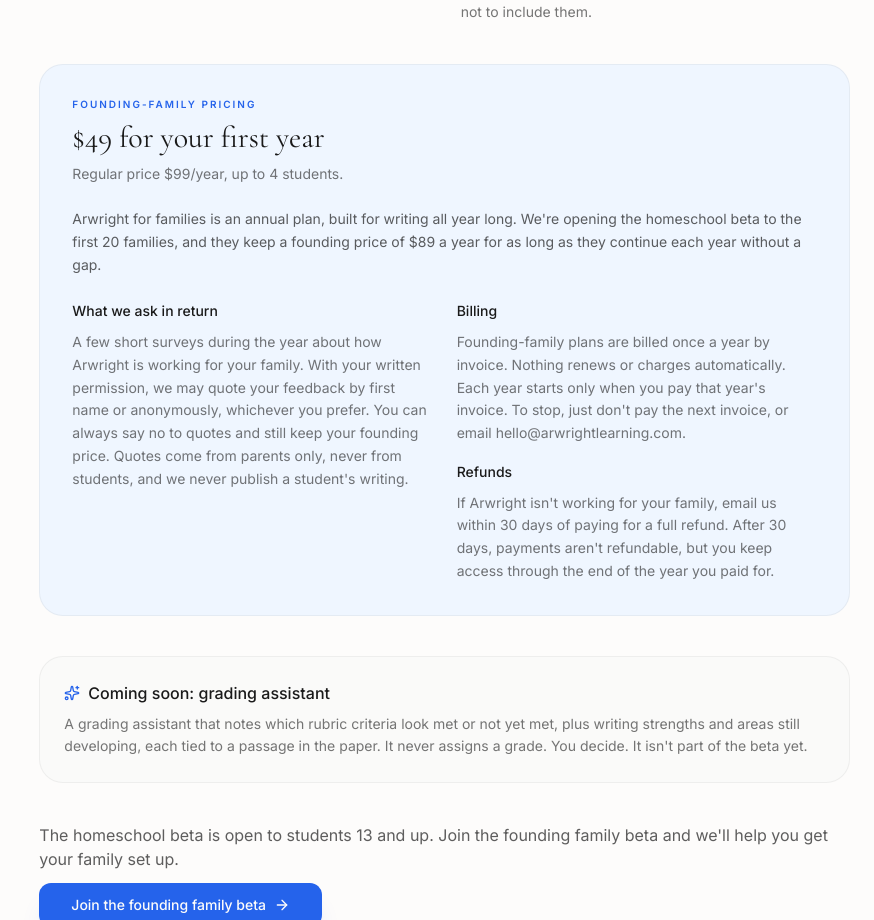
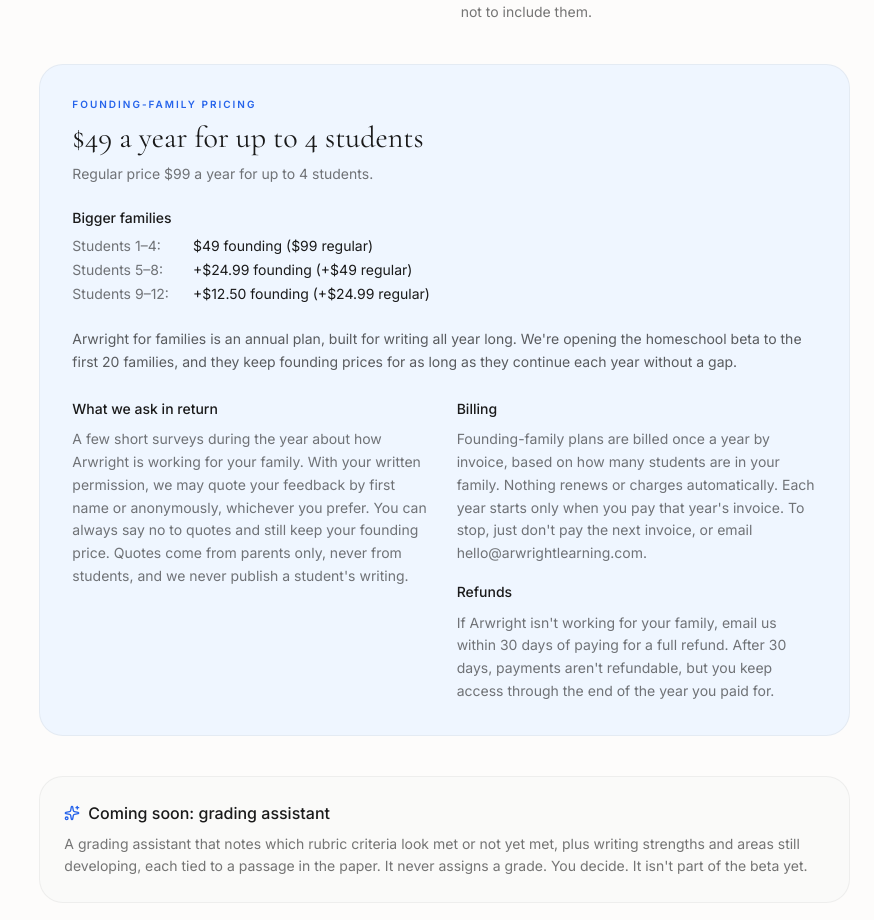
Before and after one commit to Watch1Do1/Arwright-Placeholder, a React (Vite) app: page / in a window 1280 px wide. Shown: the part 2665-3585 px from the top of the page, without its empty margins (406-1280 px from the left). Built offline with nearby package versions, Linux system fonts and the light colour scheme.

Commit message:
Homeschool pricing: $49 a year for up to 4 students (founding; regular $99), Bigger families blocks for students 5-8 and 9-12, billing by number of students; drop the $89 line

```diff
--- a/src/components/Homeschool.tsx
+++ b/src/components/Homeschool.tsx
@@ -1,3 +1,4 @@
+import { Fragment } from 'react';
 import { motion } from 'motion/react';
 import { ClipboardList, MessageCircleQuestion, ListChecks, ShieldCheck, Sparkles, ArrowRight } from 'lucide-react';
 
@@ -79,15 +80,31 @@ export default function Homeschool() {
           <div className="space-y-2">
             <p className="text-[10px] uppercase tracking-[0.2em] font-semibold text-accent">Founding-family pricing</p>
             <p className="font-serif text-3xl text-ink">
-              $49 for your first year
+              $49 a year for up to 4 students
             </p>
-            <p className="text-sm text-ink/60">Regular price $99/year, up to 4 students.</p>
+            <p className="text-sm text-ink/60">Regular price $99 a year for up to 4 students.</p>
+          </div>
+
+          <div className="space-y-2 text-sm text-ink/70">
+            <h4 className="font-medium text-ink">Bigger families</h4>
+            <dl className="grid grid-cols-[auto_1fr] gap-x-6 gap-y-1 max-w-md">
+              {[
+                ['Students 1–4', '$49 founding ($99 regular)'],
+                ['Students 5–8', '+$24.99 founding (+$49 regular)'],
+                ['Students 9–12', '+$12.50 founding (+$24.99 regular)'],
+              ].map(([who, price]) => (
+                <Fragment key={who}>
+                  <dt className="text-ink/60">{who}:</dt>
+                  <dd className="text-ink">{price}</dd>
+                </Fragment>
+              ))}
+            </dl>
           </div>
 
           <p className="text-sm text-ink/70 leading-relaxed">
             Arwright for families is an annual plan, built for writing all year long. We're opening the homeschool beta
-            to the first 20 families, and they keep a founding price of $89 a year for as long as they continue
-            each year without a gap.
+            to the first 20 families, and they keep founding prices for as long as they continue each year without a
+            gap.
           </p>
 
           <div className="grid sm:grid-cols-2 gap-6 text-sm text-ink/60 leading-relaxed">
@@ -104,9 +121,9 @@ export default function Homeschool() {
               <div className="space-y-2">
                 <h4 className="font-medium text-ink">Billing</h4>
                 <p>
-                  Founding-family plans are billed once a year by invoice. Nothing renews or charges automatically.
-                  Each year starts only when you pay that year's invoice. To stop, just don't pay the next invoice, or
-                  email hello@arwrightlearning.com.
+                  Founding-family plans are billed once a year by invoice, based on how many students are in your
+                  family. Nothing renews or charges automatically. Each year starts only when you pay that year's
+                  invoice. To stop, just don't pay the next invoice, or email hello@arwrightlearning.com.
                 </p>
               </div>
               <div className="space-y-2">
```
